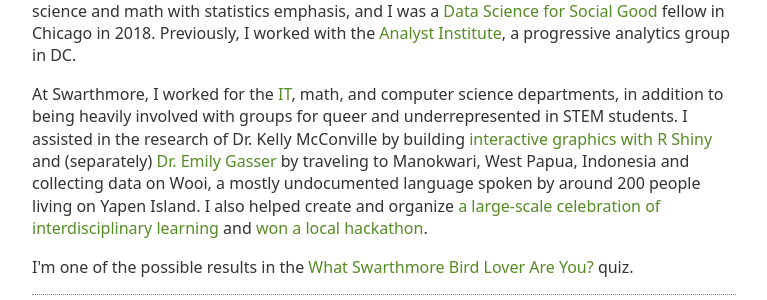
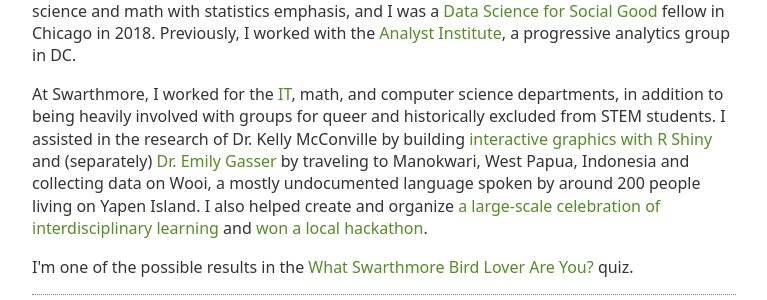
Before and after one commit to emmaremy/emmaremy.github.io, a Jekyll site: the page built from index.html, in a window 1280 px wide. Shown: the part 285-585 px from the top of the page, without its empty margins (256-1023 px from the left). Built offline with Jekyll 4.4.1, drawn with Linux system fonts in a browser that asks for light colours.

Commit message:
change wording for accuracy

```diff
--- a/index.html
+++ b/index.html
@@ -10,7 +10,7 @@ I'm a Data Science Analyst with <a href="http://www.pewresearch.org/">Pew Resear
 <p>I graduated from <a href="http://www.swarthmore.edu/">Swarthmore College</a> (near Philadelphia) with a double major in computer science and math with statistics emphasis, and I was a <a href = "https://dssg.uchicago.edu/">Data Science for Social Good</a> fellow in Chicago in 2018.
 Previously, I worked with the <a href="https://analystinstitute.org/">Analyst Institute</a>, a progressive analytics group in DC. </p>
 
-<p>At Swarthmore, I worked for the <a href="http://www.swarthmore.edu/its">IT</a>, math, and computer science departments, in addition to being heavily involved with groups for queer and underrepresented in STEM students. I assisted in the research of Dr. Kelly McConville by building <a href="http://52.22.110.202:3838/eremy1/minimalvolcano/">interactive graphics with R Shiny</a> and (separately) <a href="https://emilygasser.wordpress.com/">Dr. Emily Gasser</a> by traveling to Manokwari, West Papua, Indonesia and collecting data on Wooi, a mostly undocumented language spoken by around 200 people living on Yapen Island.
+<p>At Swarthmore, I worked for the <a href="http://www.swarthmore.edu/its">IT</a>, math, and computer science departments, in addition to being heavily involved with groups for queer and historically excluded from STEM students. I assisted in the research of Dr. Kelly McConville by building <a href="http://52.22.110.202:3838/eremy1/minimalvolcano/">interactive graphics with R Shiny</a> and (separately) <a href="https://emilygasser.wordpress.com/">Dr. Emily Gasser</a> by traveling to Manokwari, West Papua, Indonesia and collecting data on Wooi, a mostly undocumented language spoken by around 200 people living on Yapen Island.
 I also helped create and organize <a href = "{{ site.baseurl }}/peripeteia/">a large-scale celebration of interdisciplinary learning</a> and <a href="{{ site.baseurl }}/lhd-2016.html">won a local hackathon</a>.
 
 <p>
```
